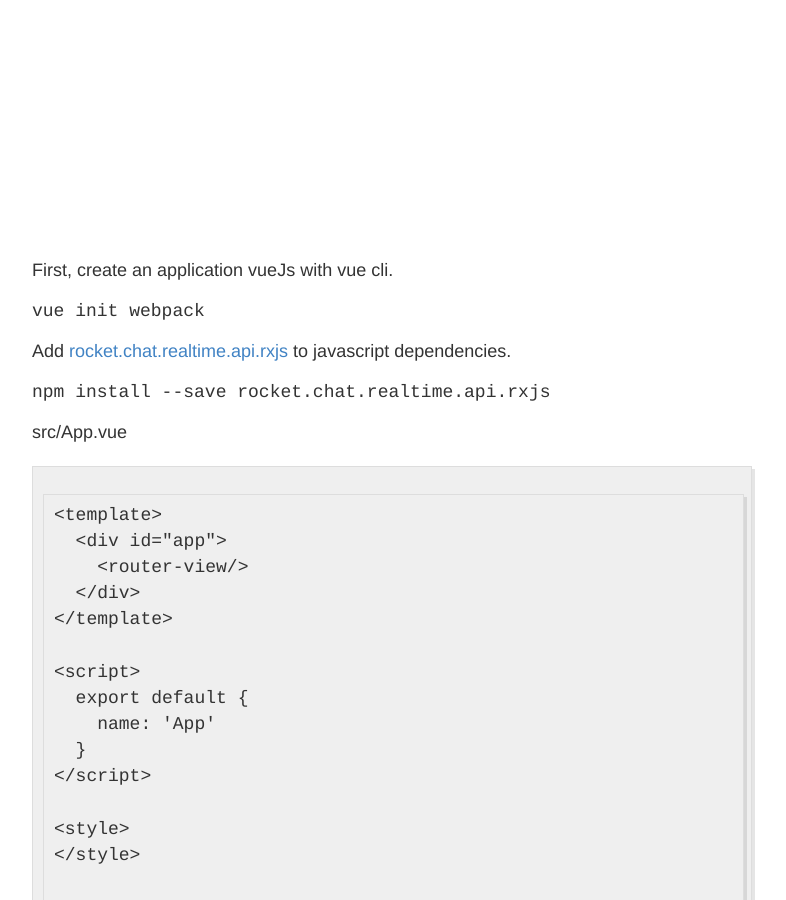
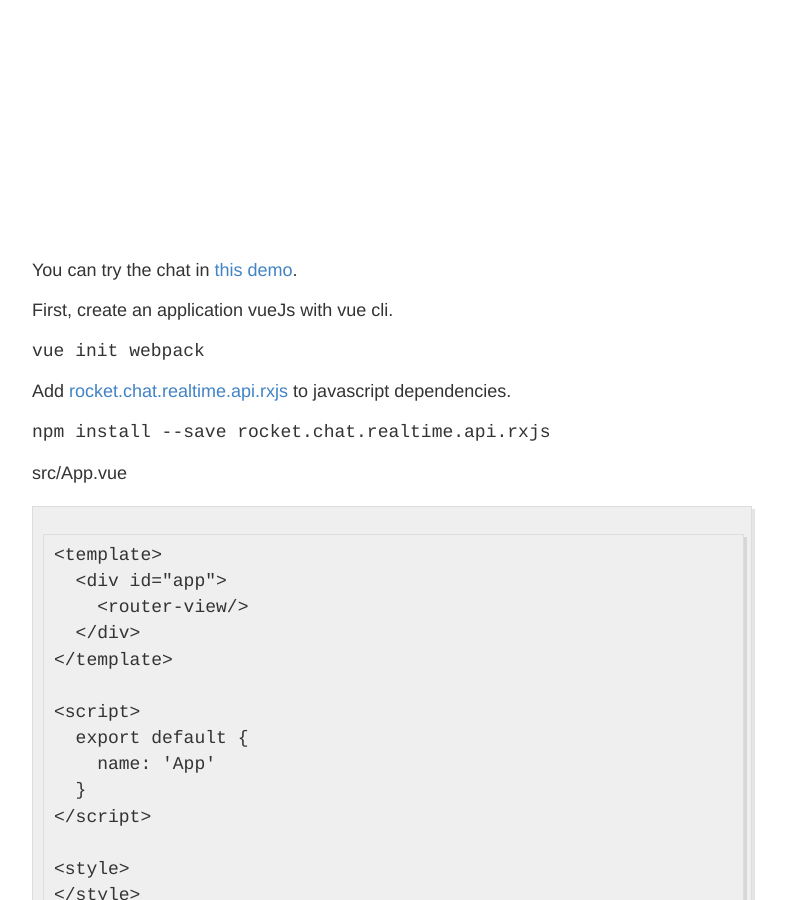
Before and after one commit to marc-bouvier/marc-bouvier.github.io, a Jekyll site: the page built from _posts/2018-02-15-chat-vuejs-rocket-chat.md, in a window 1280 px wide and 900 px high, scrolled down 520 px. Shown: the whole window, without its empty margins (248-1034 px from the left). Built offline with Jekyll 4.4.1, drawn with Linux system fonts in a browser that asks for light colours; comment, search, counter and statistics services are not loaded.

Commit message:
Update 2018-02-15-chat-vuejs-rocket-chat.md

```diff
--- a/_posts/2018-02-15-chat-vuejs-rocket-chat.md
+++ b/_posts/2018-02-15-chat-vuejs-rocket-chat.md
@@ -7,6 +7,8 @@
 Simple chat application with Rocket.Chat and VueJs. [See live version.](https://marc-bouvier.github.io/rx-rocket.chat-sample/#/)
 
 ![Chat in action]({{ "/assets/minimalistic-vuejs-rocket.chat.gif" | absolute_url }})
+
+You can try the chat in [this demo](https://marc-bouvier.github.io/rx-rocket.chat-sample/#/).
 
 First, create an application vueJs with vue cli.
 
```
